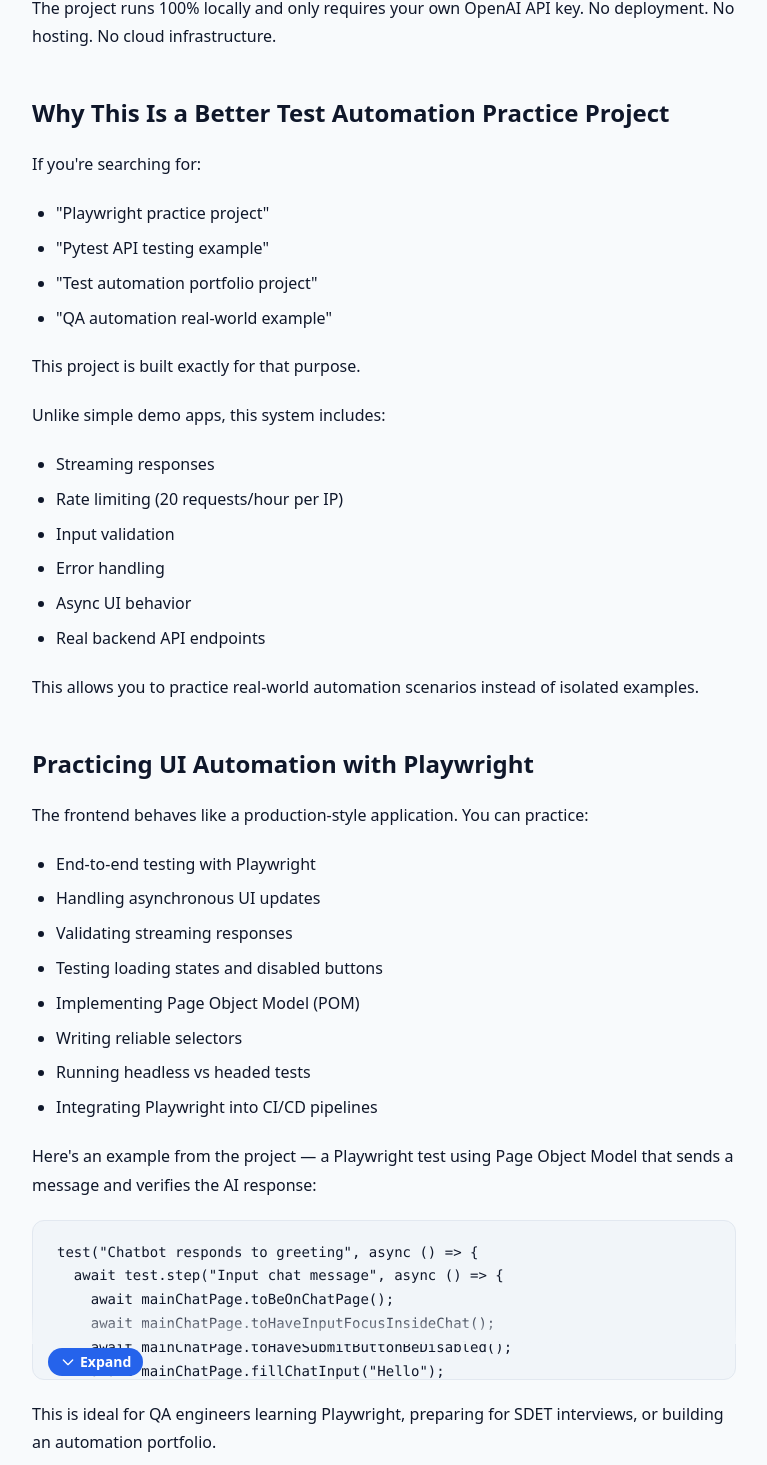
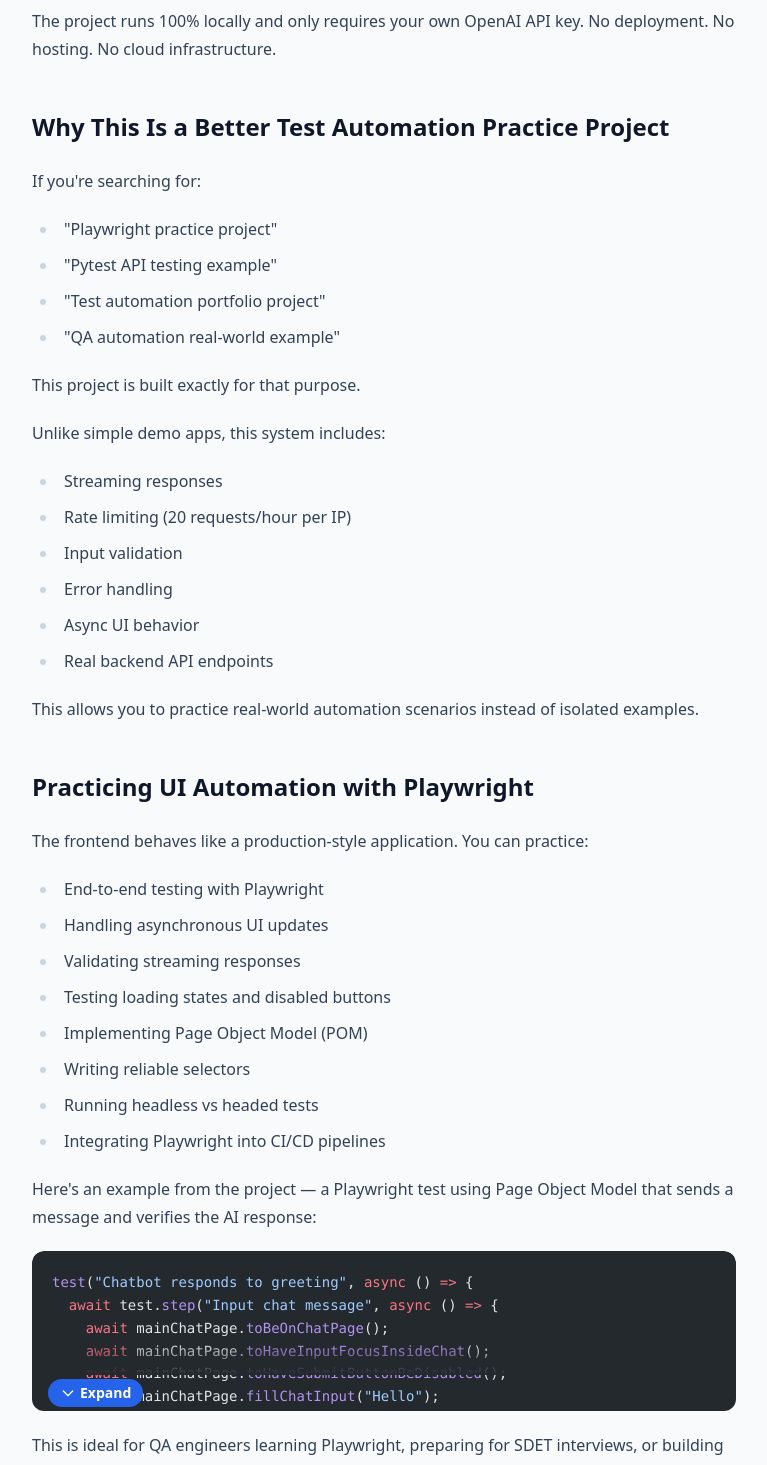
Before and after one commit to vadymrck/ask-vadym, a Next.js app in the folder frontend/: page /blog/ai-qa-playground in a window 1280 px wide. Shown: the part 1810-3275 px from the top of the page, without its empty margins (256-1023 px from the left). Built offline with nearby package versions, Linux system fonts and the light colour scheme.

Commit message:
FE: update blog styles

```diff
--- a/frontend/package.json
+++ b/frontend/package.json
@@ -13,11 +13,13 @@
     "test:report": "playwright show-report"
   },
   "dependencies": {
+    "@tailwindcss/typography": "^0.5.19",
     "ai": "^6.0.57",
     "next": "16.1.6",
     "react": "19.2.3",
     "react-dom": "19.2.3",
-    "react-markdown": "^10.1.0"
+    "react-markdown": "^10.1.0",
+    "shiki": "^3.22.0"
   },
   "devDependencies": {
     "@playwright/test": "^1.58.1",
--- a/frontend/src/app/blog/ai-qa-playground/page.tsx
+++ b/frontend/src/app/blog/ai-qa-playground/page.tsx
@@ -63,7 +63,7 @@
             </p>
           </header>
 
-          <div className="prose-content">
+          <div className="prose prose-slate max-w-none prose-content">
             <p>
               If you&apos;re learning test automation, finding a realistic practice project is harder than it should be.
             </p>
@@ -143,7 +143,7 @@
               sends a message and verifies the AI response:
             </p>
 
-            <CodeBlock code={`test("Chatbot responds to greeting", async () => {
+            <CodeBlock lang="typescript" code={`test("Chatbot responds to greeting", async () => {
   await test.step("Input chat message", async () => {
     await mainChatPage.toBeOnChatPage();
     await mainChatPage.toHaveInputFocusInsideChat();
@@ -181,7 +181,7 @@
               declines off-topic questions:
             </p>
 
-            <CodeBlock code={`@pytest.mark.regression
+            <CodeBlock lang="python" code={`@pytest.mark.regression
 def test_chat_redirects_offtopic_questions(test_client: TestClient):
     """Chat should politely decline off-topic questions."""
     response = ask_question(test_client, "What is the capital of France?")
--- a/frontend/src/app/globals.css
+++ b/frontend/src/app/globals.css
@@ -1,4 +1,24 @@
 @import "tailwindcss";
+@plugin "@tailwindcss/typography";
+
+@utility prose {
+  pre {
+    background-color: transparent;
+    padding: 0;
+    margin: 0;
+    border-radius: 0;
+    color: inherit;
+  }
+  code {
+    background-color: transparent;
+    color: inherit;
+    font-size: inherit;
+    font-weight: inherit;
+    padding: 0;
+    &::before { content: none; }
+    &::after { content: none; }
+  }
+}
 
 :root {
   --primary: #2563eb;
@@ -64,51 +84,9 @@
 }
 
 /* Blog article prose styles */
-.prose-content {
-  color: var(--text-primary);
-  line-height: 1.8;
-  font-size: 1rem;
-}
-
-.prose-content p {
-  margin-bottom: 1.25rem;
-}
-
-.prose-content h2 {
-  font-size: 1.5rem;
-  font-weight: 700;
-  margin-top: 2.5rem;
-  margin-bottom: 1rem;
-  color: var(--text-primary);
-}
-
-.prose-content ul {
-  list-style: disc;
-  padding-left: 1.5rem;
-  margin-bottom: 1.25rem;
-}
-
-.prose-content ul li {
-  margin-bottom: 0.375rem;
-}
-
-.prose-content strong {
-  font-weight: 600;
-}
-
 .prose-pre {
-  background: var(--assistant-message-bg);
-  border: 1px solid var(--border);
   border-radius: 0.75rem;
-  padding: 1.25rem 1.5rem;
-  overflow-x: auto;
-  font-size: 0.875rem;
-  line-height: 1.7;
-}
-
-.prose-content code {
-  font-family: ui-monospace, SFMono-Regular, Menlo, Monaco, Consolas, monospace;
-  color: var(--text-primary);
+  overflow: hidden;
 }
 
 .prose-content .video-embed {
--- a/frontend/src/components/CodeBlock.tsx
+++ b/frontend/src/components/CodeBlock.tsx
@@ -1,48 +1,16 @@
-"use client";
-
-import { useState } from "react";
-
-const COLLAPSED_HEIGHT = 160;
+import { codeToHtml } from "shiki";
+import CodeBlockToggle from "./CodeBlockToggle";
 
 type CodeBlockProps = {
   code: string;
+  lang?: string;
 };
 
-export default function CodeBlock({ code }: CodeBlockProps) {
-  const [expanded, setExpanded] = useState(false);
+export default async function CodeBlock({ code, lang = "typescript" }: CodeBlockProps) {
+  const highlightedHtml = await codeToHtml(code, {
+    lang,
+    theme: "github-dark",
+  });
 
-  return (
-    <div className="relative mb-6">
-      <div className="prose-pre overflow-hidden transition-all duration-300"
-        style={{ maxHeight: expanded ? "none" : COLLAPSED_HEIGHT }}
-      >
-        <pre className="overflow-x-auto">
-          <code>{code}</code>
-        </pre>
-
-        {!expanded && (
-          <div className="absolute left-0 right-0 h-8 bg-gradient-to-t from-[var(--assistant-message-bg)] to-transparent pointer-events-none" style={{ bottom: "32px" }} />
-        )}
-      </div>
-
-      <div className="flex justify-start pl-4 -mt-[32px]">
-        <button
-          type="button"
-          onClick={() => setExpanded((prev) => !prev)}
-          className="flex items-center gap-1 text-sm font-semibold text-white bg-[var(--primary)] hover:bg-[var(--primary-hover)] px-3 py-1 rounded-full transition-colors cursor-pointer"
-        >
-          <svg
-            className={`w-4 h-4 transition-transform duration-200 ${expanded ? "rotate-180" : ""}`}
-            fill="none"
-            viewBox="0 0 24 24"
-            stroke="currentColor"
-            strokeWidth={2}
-          >
-            <path strokeLinecap="round" strokeLinejoin="round" d="M19 9l-7 7-7-7" />
-          </svg>
-          {expanded ? "Collapse" : "Expand"}
-        </button>
-      </div>
-    </div>
-  );
+  return <CodeBlockToggle highlightedHtml={highlightedHtml} />;
 }
--- /dev/null
+++ b/frontend/src/components/CodeBlockToggle.tsx
@@ -0,0 +1,53 @@
+"use client";
+
+import { useState } from "react";
+
+const COLLAPSED_HEIGHT = 160;
+
+type CodeBlockToggleProps = {
+  highlightedHtml: string;
+};
+
+export default function CodeBlockToggle({ highlightedHtml }: CodeBlockToggleProps) {
+  const [expanded, setExpanded] = useState(false);
+
+  return (
+    <div className="relative mb-6">
+      <div
+        className="prose-pre overflow-hidden transition-all duration-300"
+        style={{ maxHeight: expanded ? "none" : COLLAPSED_HEIGHT }}
+      >
+        <div
+          dangerouslySetInnerHTML={{ __html: highlightedHtml }}
+          className="[&>pre]:overflow-x-auto [&>pre]:p-5 [&>pre]:m-0 [&>pre]:rounded-xl [&>pre]:text-sm [&>pre]:leading-relaxed"
+        />
+
+        {!expanded && (
+          <div
+            className="absolute left-0 right-0 h-8 bg-gradient-to-t from-[#24292e] to-transparent pointer-events-none"
+            style={{ bottom: "32px" }}
+          />
+        )}
+      </div>
+
+      <div className="flex justify-start pl-4 -mt-[32px]">
+        <button
+          type="button"
+          onClick={() => setExpanded((prev) => !prev)}
+          className="flex items-center gap-1 text-sm font-semibold text-white bg-[var(--primary)] hover:bg-[var(--primary-hover)] px-3 py-1 rounded-full transition-colors cursor-pointer"
+        >
+          <svg
+            className={`w-4 h-4 transition-transform duration-200 ${expanded ? "rotate-180" : ""}`}
+            fill="none"
+            viewBox="0 0 24 24"
+            stroke="currentColor"
+            strokeWidth={2}
+          >
+            <path strokeLinecap="round" strokeLinejoin="round" d="M19 9l-7 7-7-7" />
+          </svg>
+          {expanded ? "Collapse" : "Expand"}
+        </button>
+      </div>
+    </div>
+  );
+}
```
Also changed, not shown: 1 other file (tests, documents, lock files or other folders).
